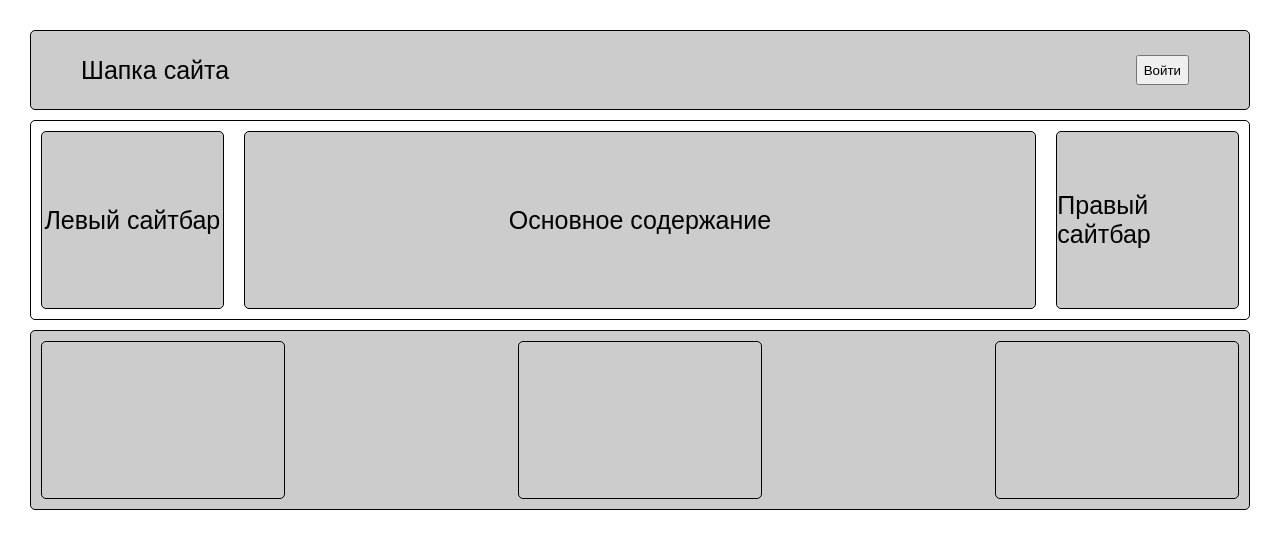
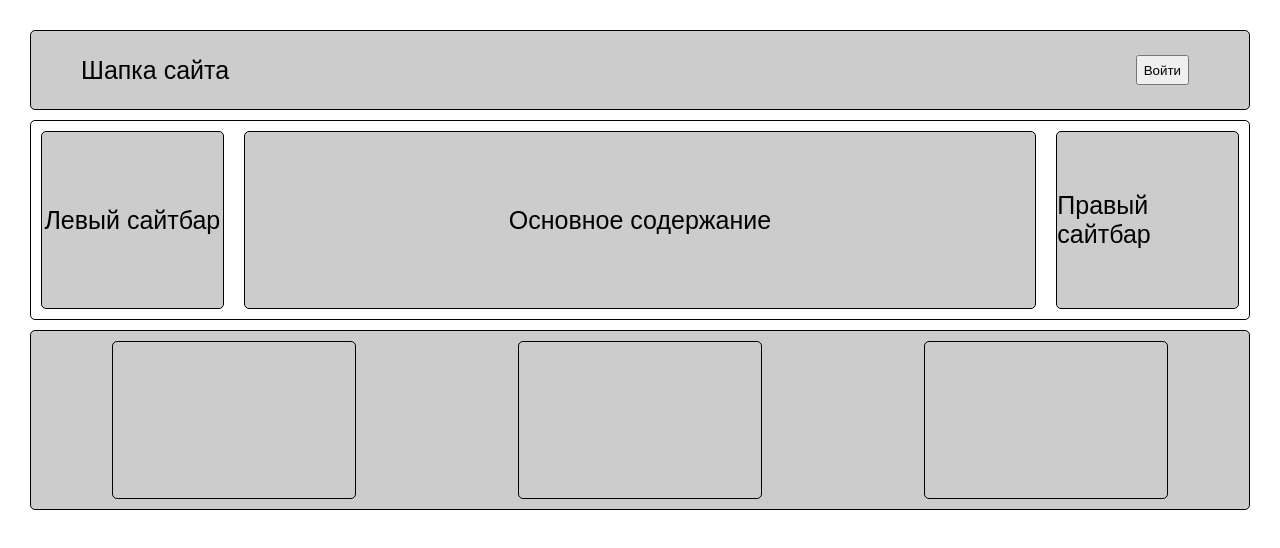
Before and after one commit to dendy01/Frontend, a plain HTML site: page index.html in a window 1280 px wide. Drawn offline with nearby package versions, Linux system fonts and the light colour scheme; files that its build step writes are made by us from their sources.

Commit message:
Refactor styles.

```diff
--- a/index.html
+++ b/index.html
@@ -18,7 +18,7 @@
 			<div class="main">Основное содержание</div>
 		    <div class="sidebar-right">Правый сайтбар</div>
 		</div>
-		<div class="main-footer">
+		<div class="footer">
 			<div class="contacts"></div>
 			<div class="e-mail"></div>
 			<div class="images"></div>
--- a/style01.sass
+++ b/style01.sass
@@ -12,7 +12,7 @@ div
 	font-family: Arial
 	color: black
 
-.hat, .main-footer
+.hat, .footer
 	height: 80px
 	background-color: #ccc
 
@@ -21,7 +21,6 @@ div
 
 .hat input
 	height: 30px
-	display: flex
 	margin-left: auto
 	margin-right: 60px
 
@@ -33,22 +32,19 @@ div
 
 .sidebar-left, .sidebar-right
 	width: 15%
-	display: flex
 	justify-content: center
 	align-items: center
 	background-color: #ccc
 
 .main
 	flex-grow: 1
-	display: flex
 	justify-content: center
 	align-items: center
 	background-color: #ccc
 
-.main-footer
+.footer
 	height: 180px
-	display: flex
-	justify-content: space-between
+	justify-content: space-around
 
 .contacts, .e-mail, .images
 	width: 20%
```
